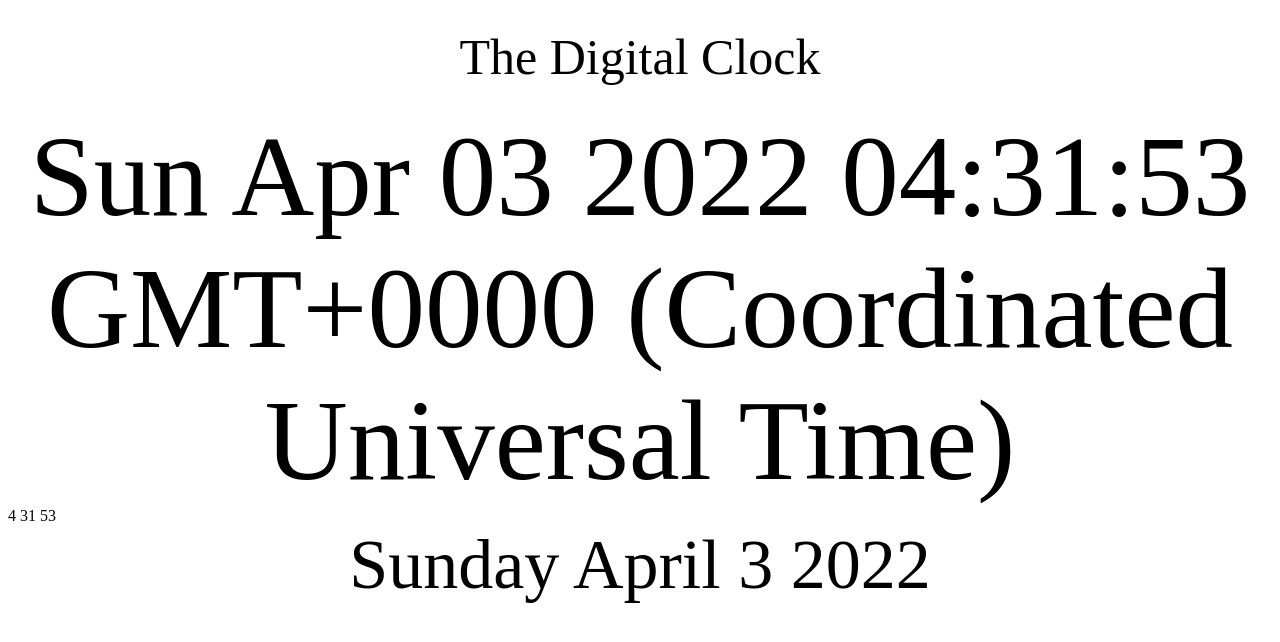
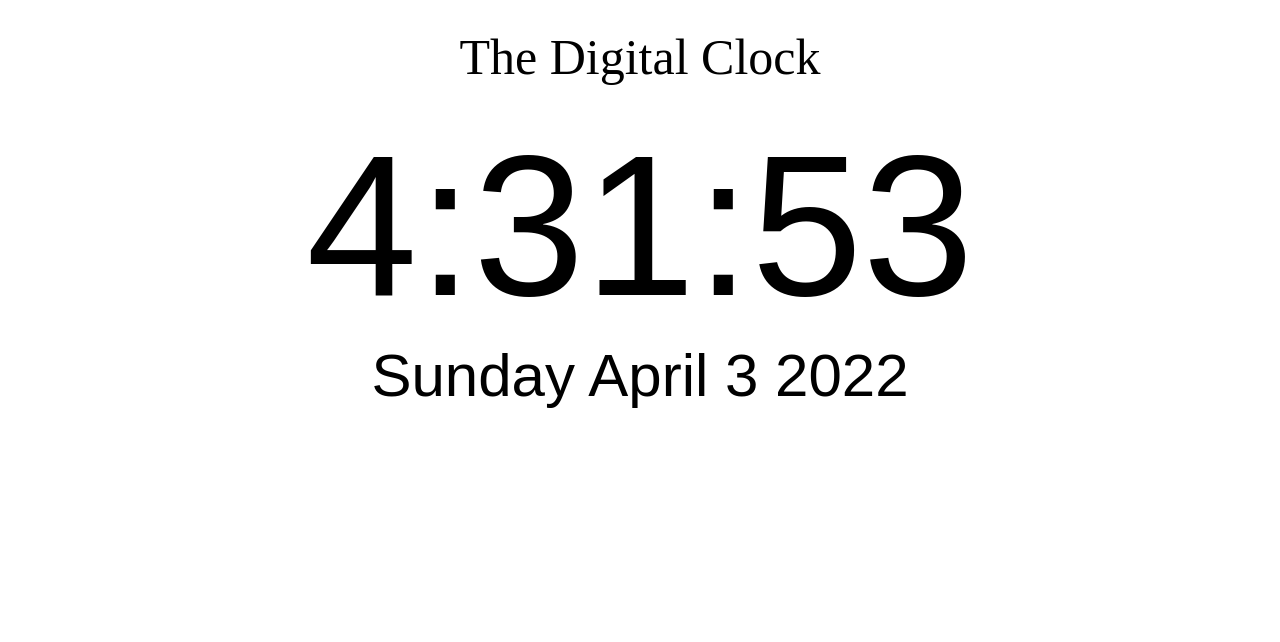
Before and after one commit to ajprado12/The-Digital-Clock, a plain HTML site: page index.html in a window 1280 px wide. Drawn offline with Linux system fonts and the light colour scheme.

Commit message:
Time updated

```diff
--- a/index.html
+++ b/index.html
@@ -11,12 +11,10 @@
     <div class="container">The Digital Clock</div>
 
     <!-- Time -->
-    <div id="Clock">Time</div>
-
-    <div id="Time"></div>
+    <div id="Clock" class="DIGI">Time</div>
 
     <!-- Date -->
-    <div id="Date">Date</div>
+    <div id="Date" class="DIGI">Date</div>
   </body>
   <script src="script.js"></script>
 </html>
--- a/script.js
+++ b/script.js
@@ -75,10 +75,18 @@ function Day (day){
 function time () {
     //This sets both Date & Time
     var today = new Date;
-    document.getElementById('Clock').innerHTML=today;
+
 
 
     // We need to set time HH:MM:SS
+    var hour = today.getHours();
+    var minutes = today.getMinutes();
+    var seconds = today.getSeconds();
+
+
+    var currentTime = hour + ":" + minutes + ":" + seconds;
+    document.getElementById("Clock").innerHTML=currentTime;
+
 
 
     // We need to set date Day,Month Day year
@@ -98,12 +106,6 @@ function time () {
     var now = newDay +" " +newMonth +" "+ date +" "+ year;
     document.getElementById("Date").innerHTML=now;
 
-    var hour = today.getHours();
-    var minutes = today.getMinutes();
-    var seconds = today.getSeconds();
-
-    var currentTime = hour + " " + minutes + " " + seconds;
-    document.getElementById("Time").innerHTML=currentTime;
 
 
 }
--- a/style.css
+++ b/style.css
@@ -6,12 +6,16 @@
 
 #Clock {
   text-align: center;
-  font-size: 115px;
+  font-size: 200px;
   vertical-align: top;
   padding-top: 5px;
 }
 
 #Date {
   text-align: center;
-  font-size: 70px;
+  font-size: 60px;
 }
+
+.digi {
+  font-family: 'Orbitron', sans-serif;
+}
```
